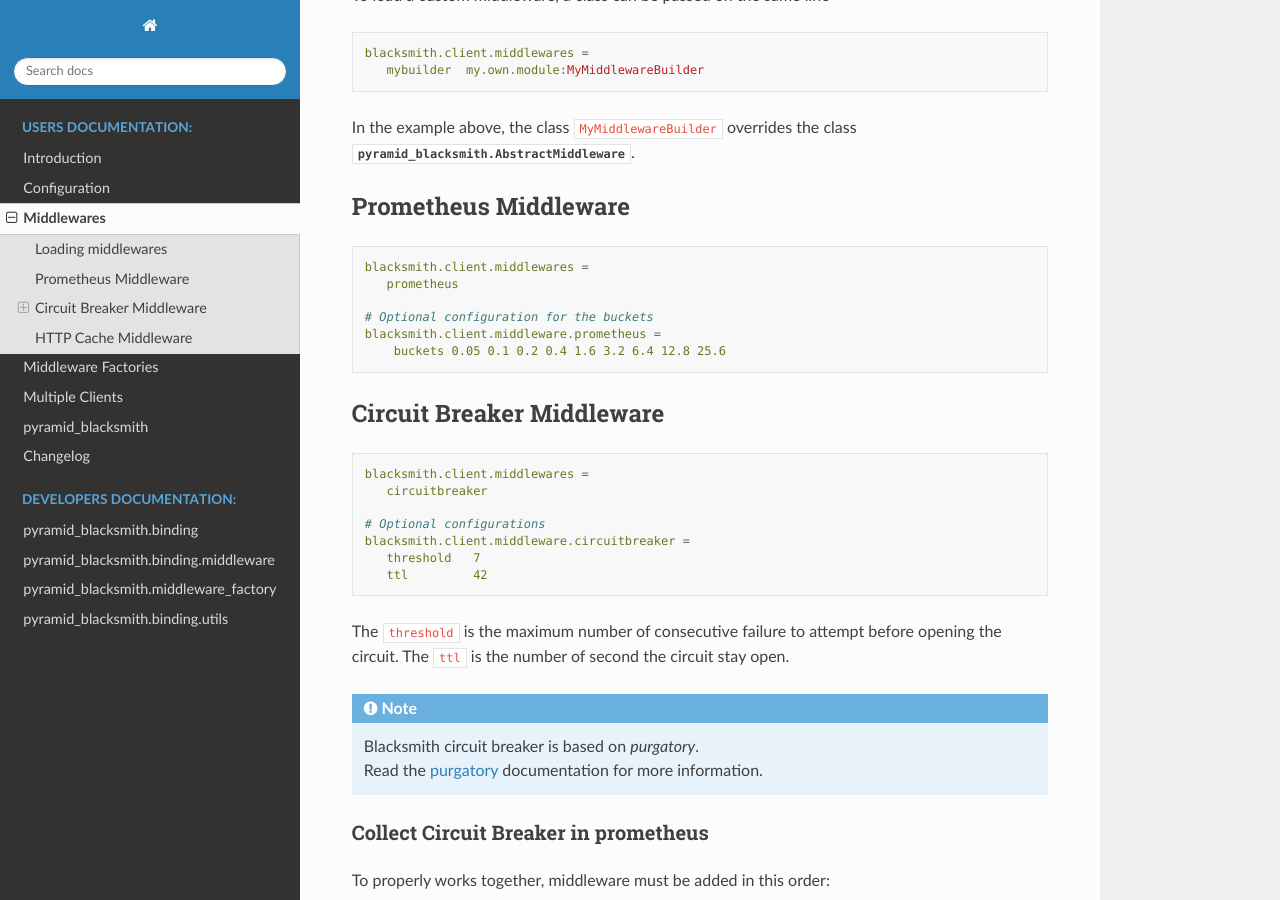
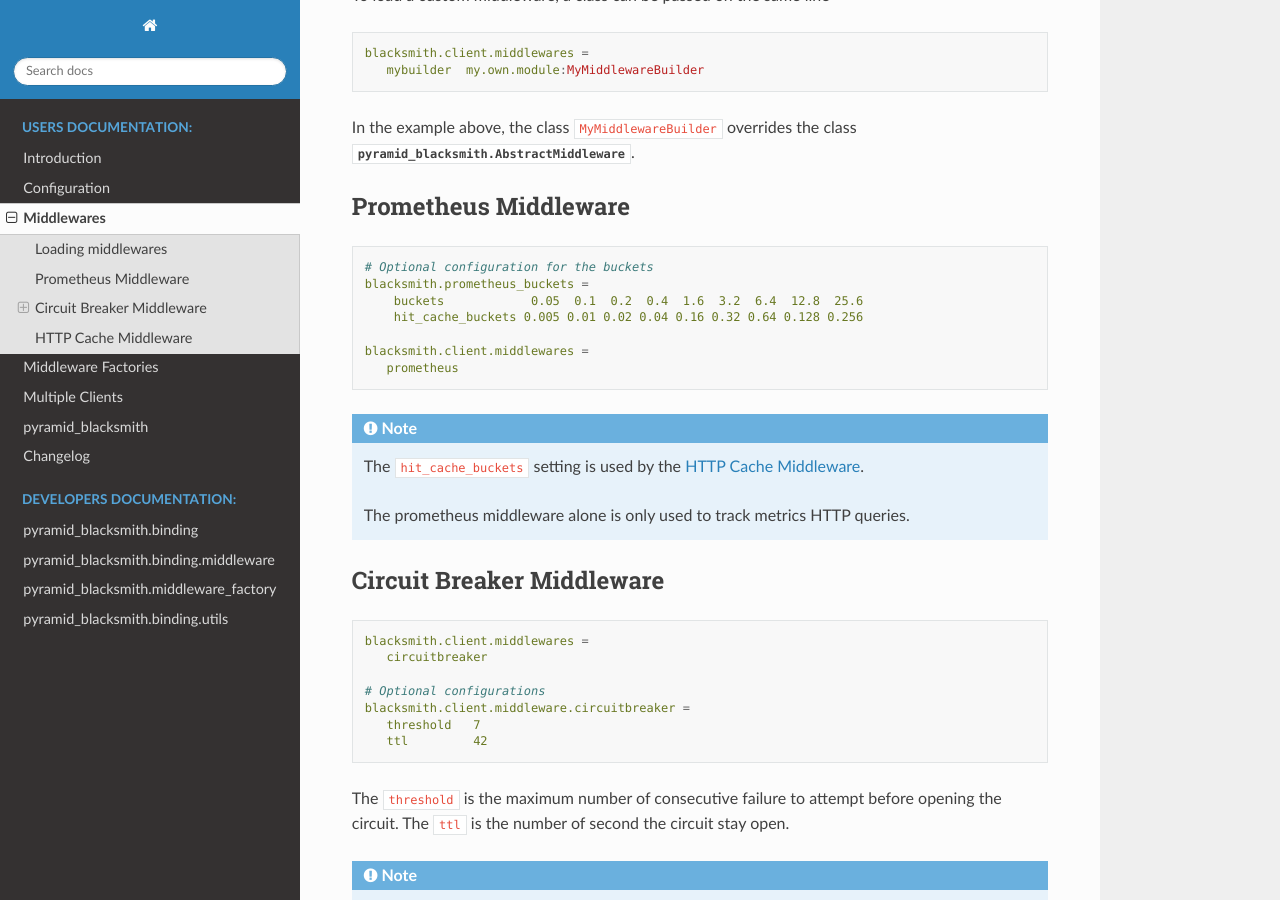
Before and after one commit to mardiros/pyramid-blacksmith, a Sphinx documentation site: the page built from docs/source/user/middlewares.rst, in a window 1280 px wide and 900 px high, scrolled down 510 px. Built offline with Sphinx 7.4.7 and the Read the Docs theme 2.0.0, drawn with Linux system fonts in a browser that asks for light colours; some of the changed text lies outside the part shown.

Commit message:
Fix the doc

```diff
--- a/docs/source/user/middlewares.rst
+++ b/docs/source/user/middlewares.rst
@@ -36,12 +36,19 @@ Prometheus Middleware
 
 .. code-block:: ini
 
+   # Optional configuration for the buckets
+   blacksmith.prometheus_buckets =
+       buckets            0.05  0.1  0.2  0.4  1.6  3.2  6.4  12.8  25.6
+       hit_cache_buckets 0.005 0.01 0.02 0.04 0.16 0.32 0.64 0.128 0.256
+
    blacksmith.client.middlewares =
       prometheus
 
-   # Optional configuration for the buckets
-   blacksmith.client.middleware.prometheus =
-       buckets 0.05 0.1 0.2 0.4 1.6 3.2 6.4 12.8 25.6
+.. note::
+
+   The ``hit_cache_buckets`` setting is used by the :ref:`HTTP Cache Middleware`.
+
+   The prometheus middleware alone is only used to track metrics HTTP queries.
 
 
 Circuit Breaker Middleware
@@ -96,6 +103,8 @@ Using redis as a storage backend
       url   redis://host.example.net/42
 
 
+.. _`HTTP Cache Middleware`:
+
 HTTP Cache Middleware
 ---------------------
 
```
Also changed, not shown: other parts of docs/source/user/middlewares.rst (+3 -4 lines), docs/requirements.txt (+7 -7 lines).
